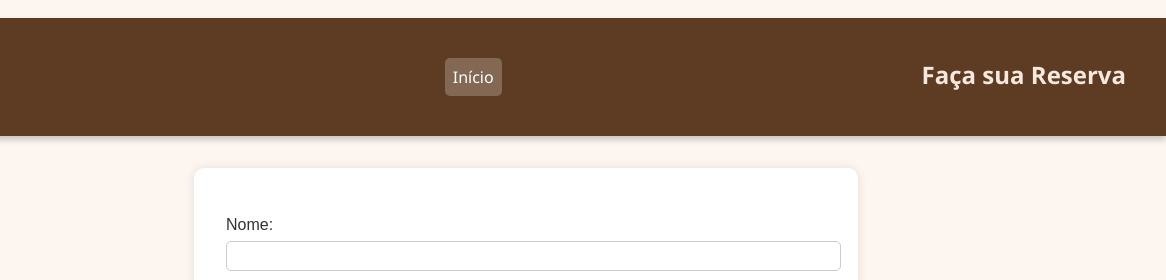
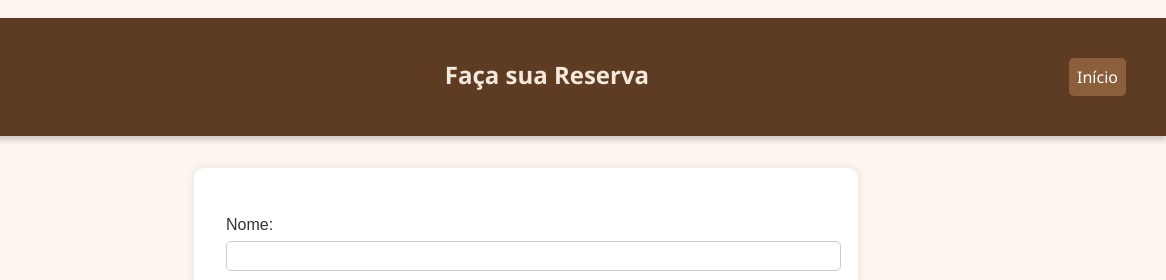
Before and after one commit to raulbrandao7/restaurante, a plain HTML site: page reserva.html in a window 1280 px wide. In both pictures the pointer is over the link "Início". Shown: the top 280 px of the page, 114-1280 px from the left. Drawn offline with Linux system fonts and the light colour scheme.

Commit message:
Atualização dos arquivos

```diff
--- a/reserva.css
+++ b/reserva.css
@@ -84,7 +84,7 @@ textarea:focus {
 }
 
 .nav-links li a:hover {
-  background-color: #836953; /* Bege queimado */
+  background-color:#8b5e3c; /* Bege queimado */
   color: #fff;
 }
 
--- a/reserva.html
+++ b/reserva.html
@@ -11,13 +11,16 @@
   <nav class="navbar">
 
     <div class="nav-container">
+
       <div class="logo"><img src="img/logo_restaurante-removebg-preview.png" alt=""></div>
+       <h1 id="titulo">Faça sua Reserva</h1>
       <ul class="nav-links">
+
         <li><a href="index.html">Início</a></li>
 
 
       </ul>
-       <h1 id="titulo">Faça sua Reserva</h1>
+
     </div>
 
   </nav>
--- a/style.css
+++ b/style.css
@@ -210,7 +210,7 @@ footer .social a:hover {
 }
 
 /* Responsivo */
-@media (max-width: 325px) {
+@media (max-width: 700px) {
   .nav-links {
     flex-direction: column;
     align-items: flex-start;
@@ -239,7 +239,7 @@ hr {
   padding: 10px;
 }
 
-@media (max-width: 768px) {
+@media (max-width: 300px) {
   .menu-toggle {
     display: block;
   }
```
